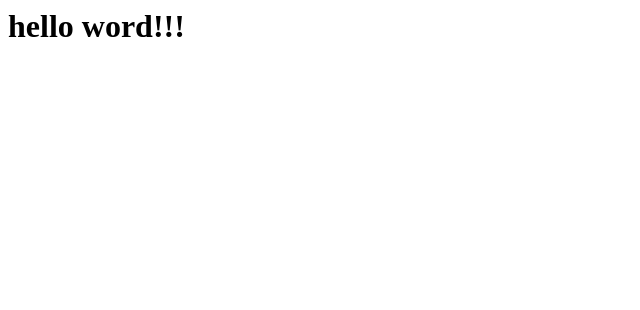
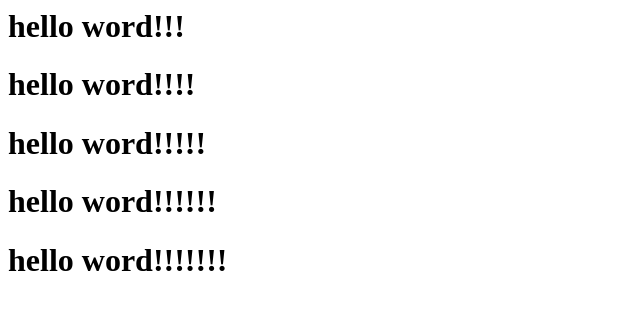
Before and after one commit to 1462718758/guo, a plain HTML site: page index.html in a window 1280 px wide. Shown: the whole page, without its empty margins (0-640 px from the left). Drawn offline with Linux system fonts and the light colour scheme.

Commit message:
Update index.html

```diff
--- a/index.html
+++ b/index.html
@@ -1 +1,5 @@
 <h1>hello word!!!</h1>
+<h1>hello word!!!!</h1>
+<h1>hello word!!!!!</h1>
+<h1>hello word!!!!!!</h1>
+<h1>hello word!!!!!!!</h1>
```
